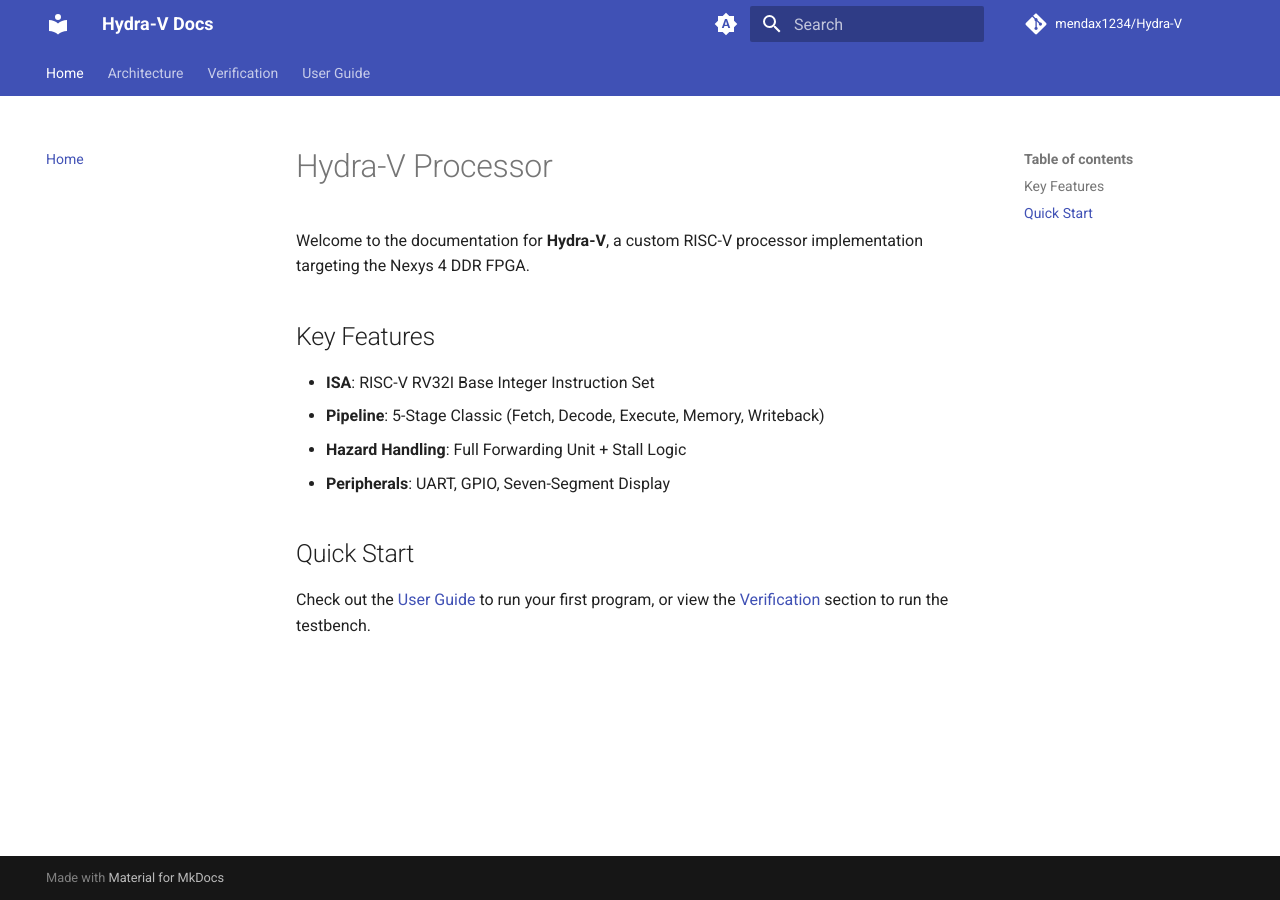
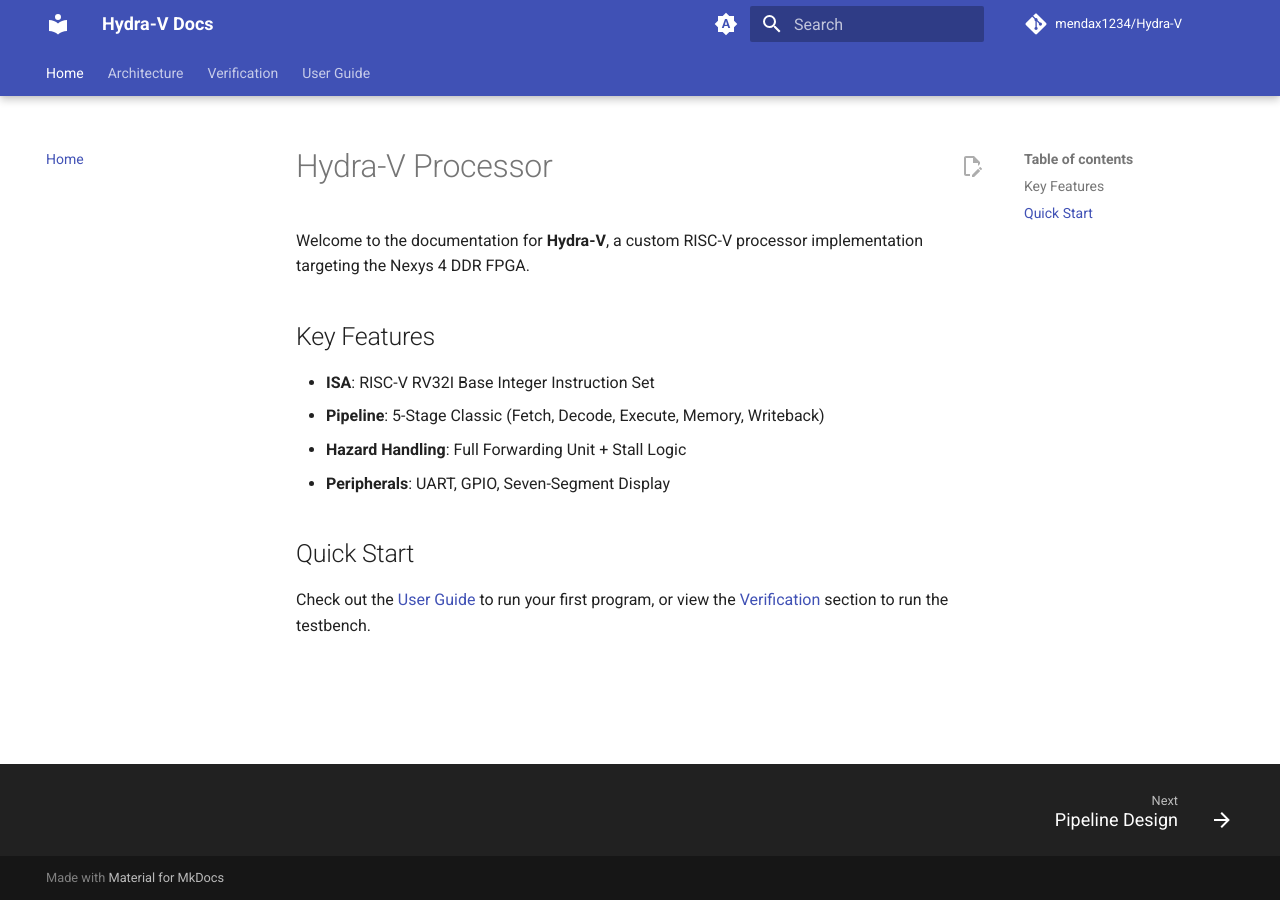
Before and after one commit to mendax1234/Mach-V, an MkDocs documentation site: the page built from docs/index.md, in a window 1280 px wide. Built offline with MkDocs 1.6.1 and Material for MkDocs 9.7.7, drawn with Linux system fonts in a browser that asks for light colours; comment, search, counter and statistics services are not loaded; the version menu is left out.

Commit message:
Update mkdocs.yaml

```diff
--- a/mkdocs.yaml
+++ b/mkdocs.yaml
@@ -1,64 +1,97 @@
+# ==============================================================================
+# 1. SITE METADATA & REPOSITORY
+# ==============================================================================
 site_name: Hydra-V Docs
 site_url: https://mendax1234.github.io/Hydra-V/
 repo_url: https://github.com/mendax1234/Hydra-V
 repo_name: mendax1234/Hydra-V
+edit_uri: edit/main/docs/
 
-# Theme configuration
+# ==============================================================================
+# 2. THEME CONFIGURATION
+# ==============================================================================
 theme:
   name: material
+  # custom_dir: overrides       # Uncomment if you add Giscus or custom HTML later
+
+  # 2.1 Feature Flags
+  features:
+    - navigation.tabs           # Top-level tabs for major sections
+    - navigation.tabs.sticky    # Tabs stay visible when scrolling
+    - navigation.sections       # Clean sidebar grouping
+    - navigation.top            # "Back to top" button
+    - navigation.footer         # Next/Previous buttons at bottom
+    - navigation.path           # Breadcrumbs (Home > Architecture > Pipeline)
+    - content.code.copy         # Copy button on code blocks
+    - content.action.edit       # Enable the edit button defined in repo_url
+
+  # 2.2 Color Palette (Auto/Light/Dark)
   palette:
-    # Palette toggle for automatic mode
+    # System Preference
     - media: "(prefers-color-scheme)"
       toggle:
         icon: material/brightness-auto
         name: Switch to light mode
-
-    # Palette toggle for light mode
+    # Light Mode
     - media: "(prefers-color-scheme: light)"
       scheme: default
       toggle:
         icon: material/weather-sunny
         name: Switch to dark mode
-
-    # Palette toggle for dark mode
+    # Dark Mode
     - media: "(prefers-color-scheme: dark)"
       scheme: slate
       toggle:
         icon: material/weather-night
         name: Switch to system preference
-  features:
-    - navigation.tabs # Top-level tabs for major sections
-    - navigation.sections # Clean sidebar grouping
-    - navigation.top # "Back to top" button
-    - content.code.copy # Copy button on code blocks
 
+# ==============================================================================
+# 3. PLUGINS
+# ==============================================================================
 plugins:
-  - search # Required to keep the Search Bar working
+  - search
   - git-revision-date-localized:
       enable_creation_date: true
-      type: timeago # "Last Updated" format
+      type: timeago
   - git-committers:
       repository: mendax1234/Hydra-V
       branch: main
-  - print-site # Print-friendly version of pages
+  - print-site
 
-# Extensions essential for Hardware Docs
+# ==============================================================================
+# 4. MARKDOWN EXTENSIONS
+# ==============================================================================
 markdown_extensions:
-  - admonition # Callout blocks (Notes, Warnings)
-  - pymdownx.details # Collapsible blocks
-  - pymdownx.superfences: # Diagrams (Mermaid)
+  # 4.1 Standard & Layout
+  - admonition                  # Callout blocks (Notes, Warnings)
+  - attr_list                   # Allows resizing images {: width="300" }
+  - pymdownx.details            # Collapsible blocks
+  - toc:                        # Permalink support
+      toc_depth: 3
+      permalink: true
+
+  # 4.2 Diagrams & Visuals
+  - pymdownx.superfences:       # Mermaid Diagrams
       custom_fences:
         - name: mermaid
           class: mermaid
           format: !!python/name:pymdownx.superfences.fence_code_format
-  - pymdownx.highlight: # Code Highlighting
+
+  # 4.3 Code Highlighting
+  - pymdownx.highlight:
       anchor_linenums: true
+      line_spans: __span
+      pygments_lang_class: true
   - pymdownx.inlinehilite
   - pymdownx.snippets
-  - pymdownx.arithmatex: # LaTeX Math support
+
+  # 4.4 Math (Crucial for CPU Architecture)
+  - pymdownx.arithmatex:
       generic: true
 
-# MathJax Setup (Required for rendering Equations)
+# ==============================================================================
+# 5. ASSETS (CSS & JS)
+# ==============================================================================
 extra_javascript:
   - javascripts/mathjax.js
   - https://unpkg.com/mathjax@3/es5/tex-mml-chtml.js
@@ -66,9 +99,11 @@
 extra:
   version:
     provider: mike
-    default: dev # Default version label
+    default: dev
 
-# Navigation Map
+# ==============================================================================
+# 6. NAVIGATION STRUCTURE
+# ==============================================================================
 nav:
   - Home: index.md
   - Architecture:
```
